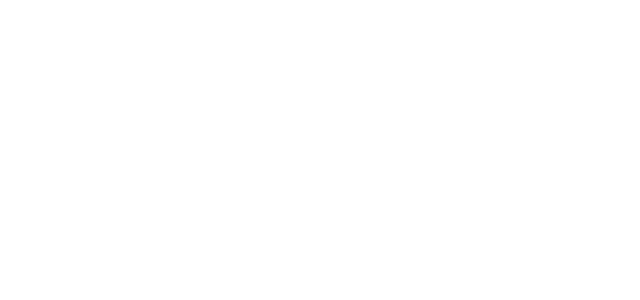
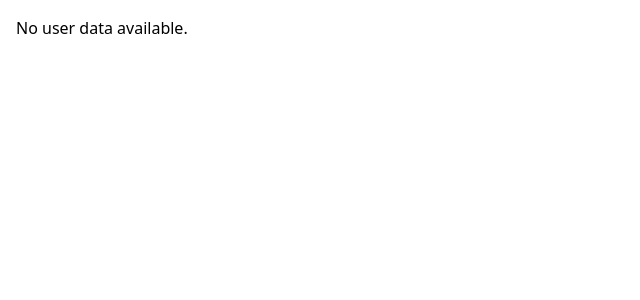
Before and after one commit to betuldemirr/react-form-app, a React (Vite) app: page /user in a window 1280 px wide. Before the commit this address had no page. Shown: the top 300 px of the page, without its empty margins (0-640 px from the left). Built offline with nearby package versions, Linux system fonts and the light colour scheme.

Commit message:
some fixes

```diff
--- a/src/App.tsx
+++ b/src/App.tsx
@@ -1,7 +1,7 @@
 import React from "react";
 import { BrowserRouter as Router, Routes, Route } from "react-router-dom";
 import CreateUser from "./pages/CreateUser";
-import Users from "./pages/Users";
+import User from "./pages/User";
 import '@ant-design/v5-patch-for-react-19';
 import Docs from "./pages/Docs";
 
@@ -10,7 +10,7 @@
     <Router>
       <Routes>
         <Route path="/" element={<CreateUser />} />
-        <Route path="/users" element={<Users />} />
+        <Route path="/user" element={<User />} />
         <Route path="/docs" element={<Docs />} />
       </Routes>
     </Router>
--- a/src/pages/CreateUser.tsx
+++ b/src/pages/CreateUser.tsx
@@ -38,7 +38,7 @@
           } else {
                localStorage.removeItem(LOCAL_STORAGE_KEY);
           }
-          navigate("/users", { state: data });
+          navigate("/user", { state: data });
      };
 
      return (
--- a/src/pages/Users.tsx
+++ b/src/pages/User.tsx
@@ -3,7 +3,7 @@
 import Card from "../components/Card";
 import type { User } from "../model/user";
 
-export default function Users() {
+export default function User() {
      const location = useLocation();
      const user = location.state as User | undefined;
 
```
